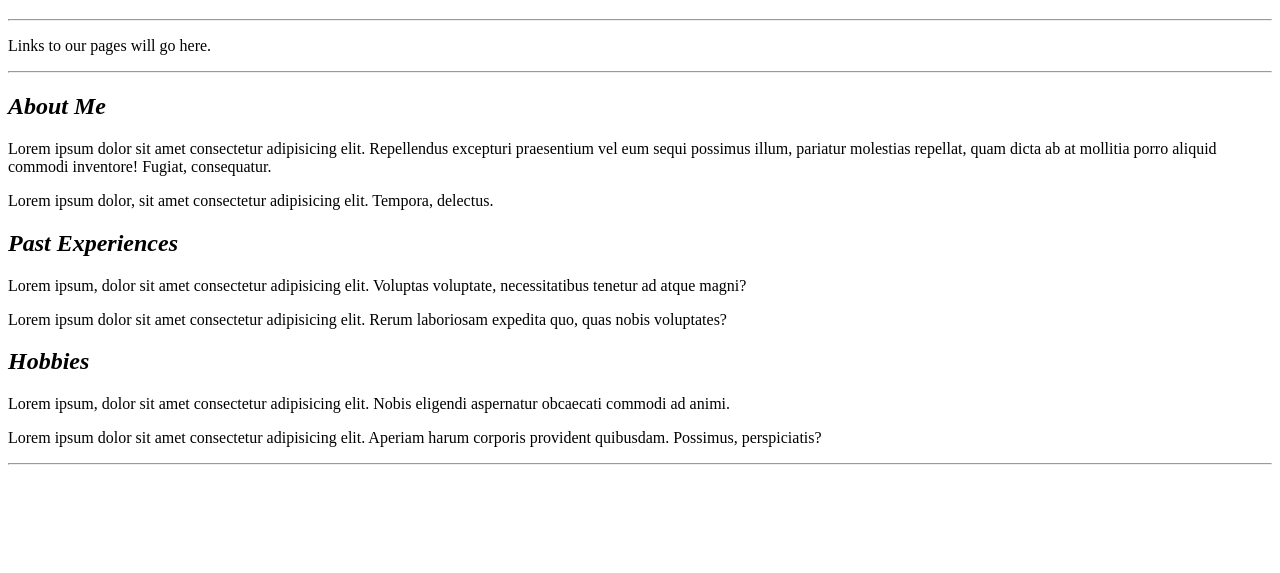
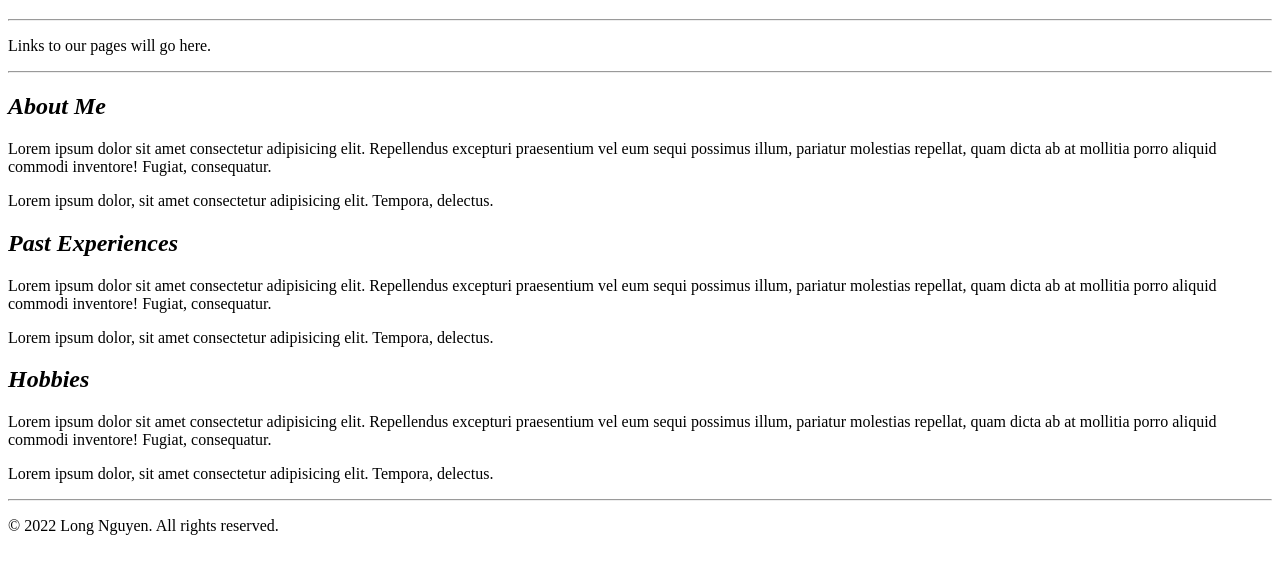
Before and after one commit to LNguyen95uzi/IntroToWebDev, a plain HTML site: page portfolio/index.html in a window 1280 px wide. Shown: the part 61-634 px from the top of the page. Drawn offline with Linux system fonts and the light colour scheme.

Commit message:
Added containers, blocks, copywright, and attributes

```diff
--- a/portfolio/index.html
+++ b/portfolio/index.html
@@ -12,13 +12,17 @@
     <title>Long Nguyen's Portfolio</title>
   </head>
   <body>
+    <header>
       <h1>Portfolio for Long Nguyen</h1>
-
+    </header>
     <hr />
     <!-- We need to add links to projects.html, contact.html, and testimonials.html-->
+    <nav>
       <p>Links to our pages will go here.</p>
+    </nav>
     <hr />
-
+    <section>
+      <article id="about-me">
         <h2><em>About Me</em></h2>
         <p>
           Lorem ipsum dolor sit amet consectetur adipisicing elit. Repellendus
@@ -30,24 +34,37 @@
           Lorem ipsum dolor, sit amet consectetur adipisicing elit. Tempora,
           delectus.
         </p>
+      </article>
+      <article id="past-experiences">
         <h2><em>Past Experiences</em></h2>
         <p>
-      Lorem ipsum, dolor sit amet consectetur adipisicing elit. Voluptas
-      voluptate, necessitatibus tenetur ad atque magni?
+          Lorem ipsum dolor sit amet consectetur adipisicing elit. Repellendus
+          excepturi praesentium vel eum sequi possimus illum, pariatur molestias
+          repellat, quam dicta ab at mollitia porro aliquid commodi inventore!
+          Fugiat, consequatur.
         </p>
         <p>
-      Lorem ipsum dolor sit amet consectetur adipisicing elit. Rerum laboriosam
-      expedita quo, quas nobis voluptates?
+          Lorem ipsum dolor, sit amet consectetur adipisicing elit. Tempora,
+          delectus.
         </p>
+      </article id="hobbies">
+      <article>
         <h2><em>Hobbies</em></h2>
         <p>
-      Lorem ipsum, dolor sit amet consectetur adipisicing elit. Nobis eligendi
-      aspernatur obcaecati commodi ad animi.
+          Lorem ipsum dolor sit amet consectetur adipisicing elit. Repellendus
+          excepturi praesentium vel eum sequi possimus illum, pariatur molestias
+          repellat, quam dicta ab at mollitia porro aliquid commodi inventore!
+          Fugiat, consequatur.
         </p>
         <p>
-      Lorem ipsum dolor sit amet consectetur adipisicing elit. Aperiam harum
-      corporis provident quibusdam. Possimus, perspiciatis?
+          Lorem ipsum dolor, sit amet consectetur adipisicing elit. Tempora,
+          delectus.
         </p>
+      </article>
+    </section>
+    <footer>
       <hr />
+      <p>&copy; 2022 Long Nguyen. All rights reserved.</p>
+    </footer>
   </body>
 </html>
```
Lines whose indentation alone changed are shown as unchanged.
